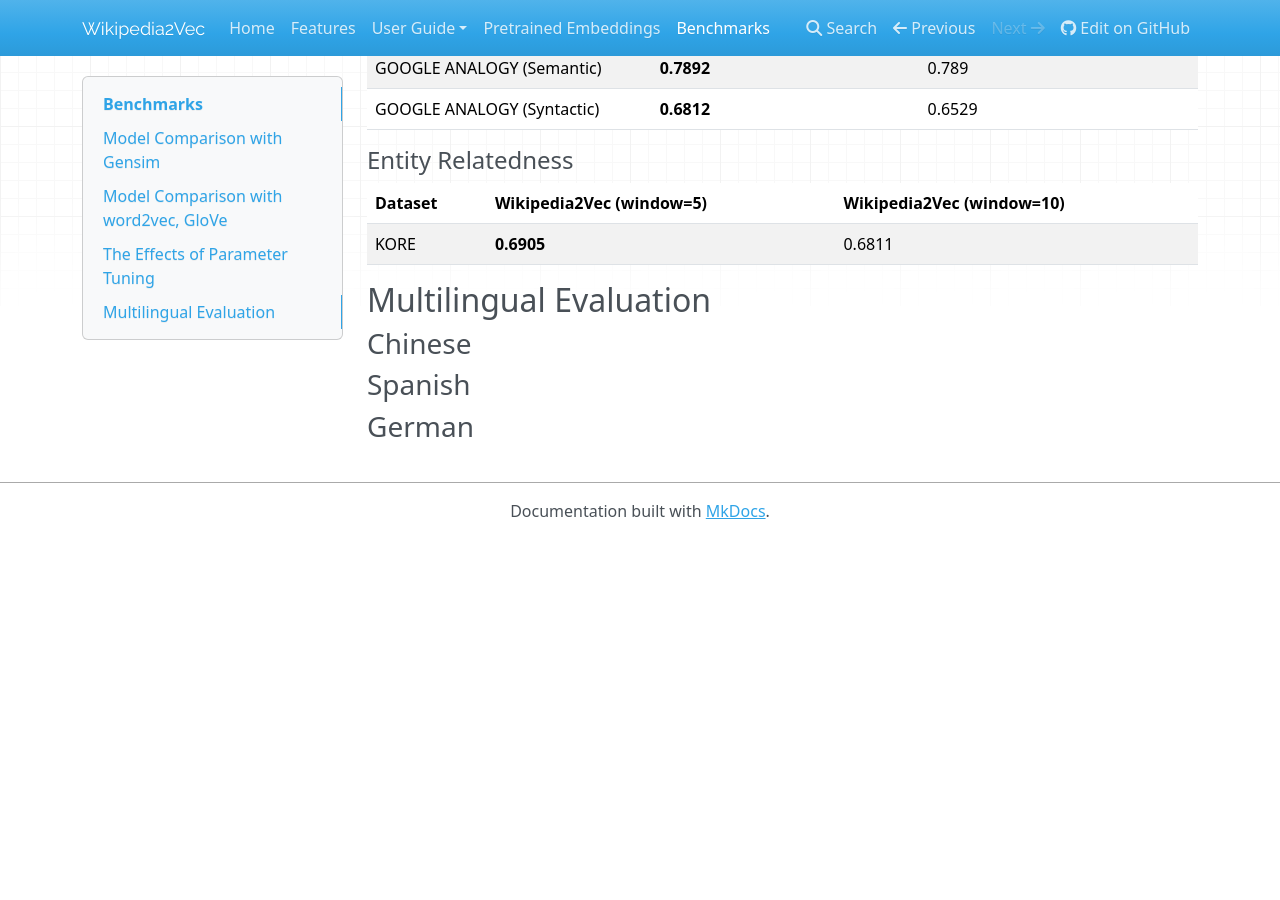
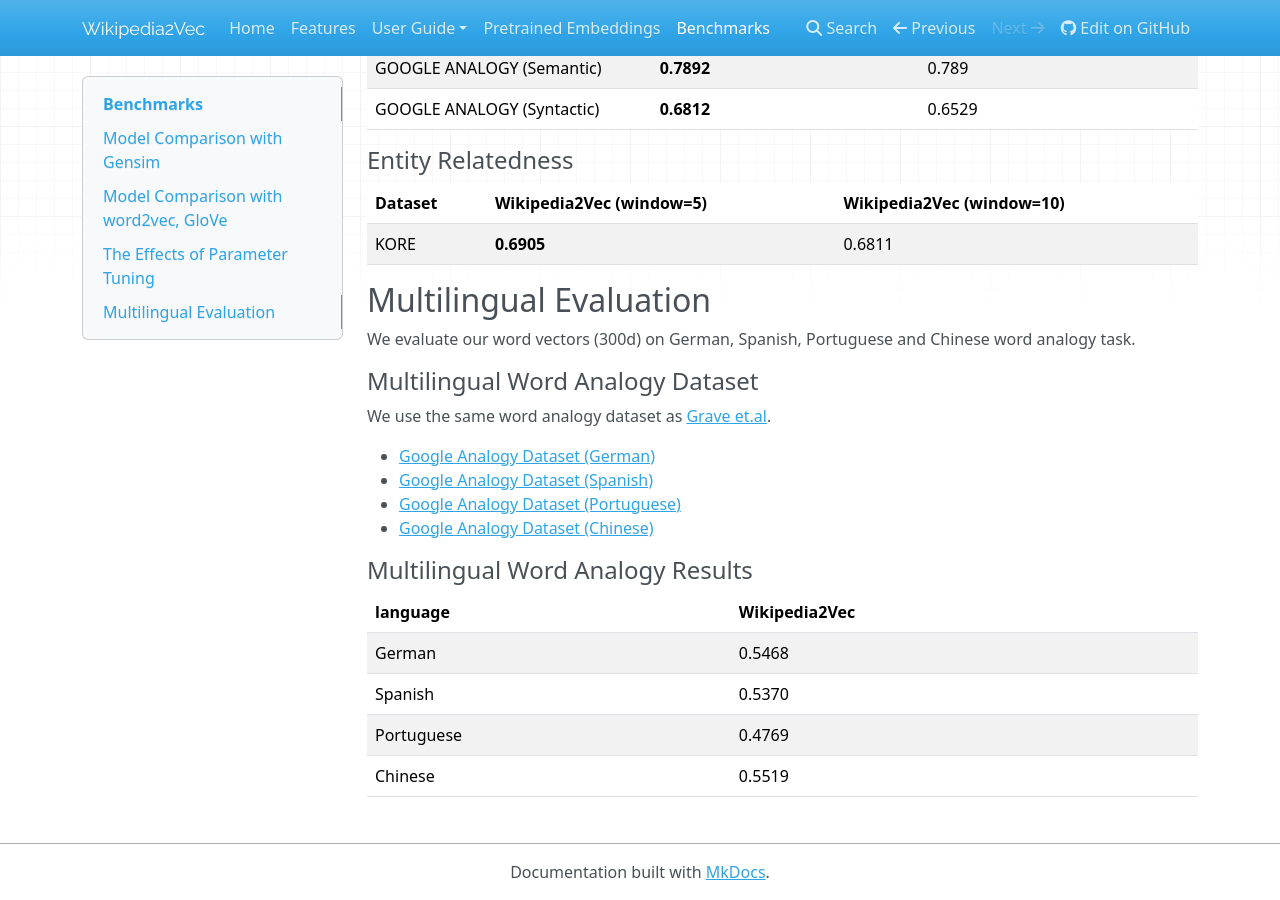
Before and after one commit to wikipedia2vec/wikipedia2vec, an MkDocs documentation site: the page built from docs/benchmarks.md, in a window 1280 px wide and 900 px high, scrolled down 4786 px. Built offline with MkDocs 1.6.1, drawn with Linux system fonts in a browser that asks for light colours; nearby versions of some CDN libraries; old or Windows-style settings are respelled for this version of MkDocs; before the commit the page ends 5325 px from its top, so only the background shows below that.

Commit message:
add multilingual results

```diff
--- a/docs/benchmarks.md
+++ b/docs/benchmarks.md
@@ -213,6 +213,21 @@
 
 
 ## Multilingual Evaluation
-### Chinese
-### Spanish
-### German
+We evaluate our word vectors (300d) on German, Spanish, Portuguese and Chinese
+word analogy task.
+
+#### Multilingual Word Analogy Dataset
+We use the same word analogy dataset as [Grave et.al](https://arxiv.org/abs/1802.06893).
+
+- [Google Analogy Dataset (German)](https://github.com/wikipedia2vec/wikipedia2vec/blob/master/data/de/word/analogy/DE-GOOGLE.txt)
+- [Google Analogy Dataset (Spanish)](https://github.com/wikipedia2vec/wikipedia2vec/blob/master/data/es/word/analogy/ES-GOOGLE.txt)
+- [Google Analogy Dataset (Portuguese)](https://github.com/wikipedia2vec/wikipedia2vec/blob/master/data/pt/word/analogy/PT-GOOGLE.txt)
+- [Google Analogy Dataset (Chinese)](https://github.com/wikipedia2vec/wikipedia2vec/blob/master/data/zh/word/analogy/ZH-GOOGLE.txt)
+
+#### Multilingual Word Analogy Results
+| language | Wikipedia2Vec |
+|-----------|------------|
+| German| 0.5468 |
+| Spanish | 0.5370 |
+| Portuguese | 0.4769 |
+| Chinese| 0.5519 |
```
